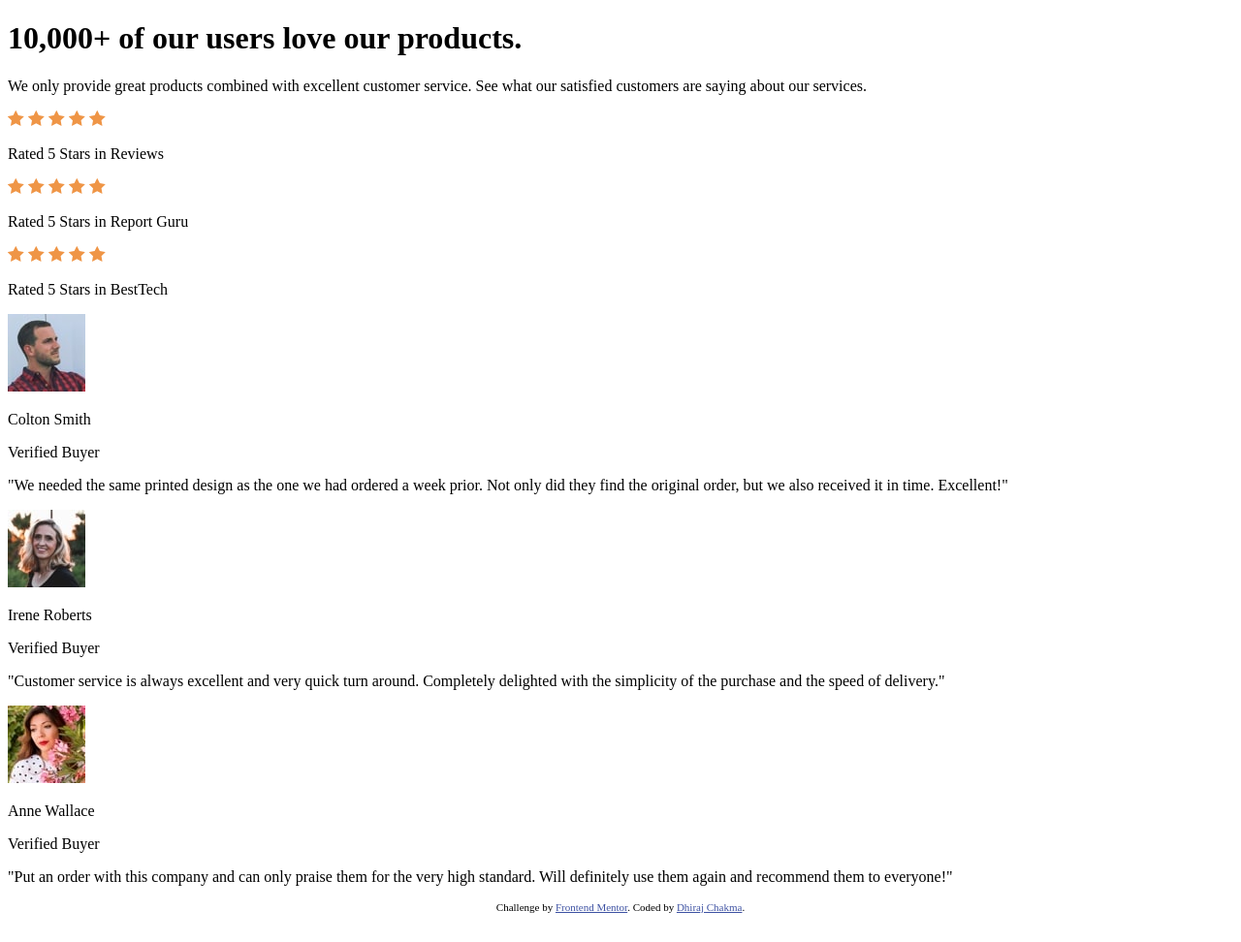
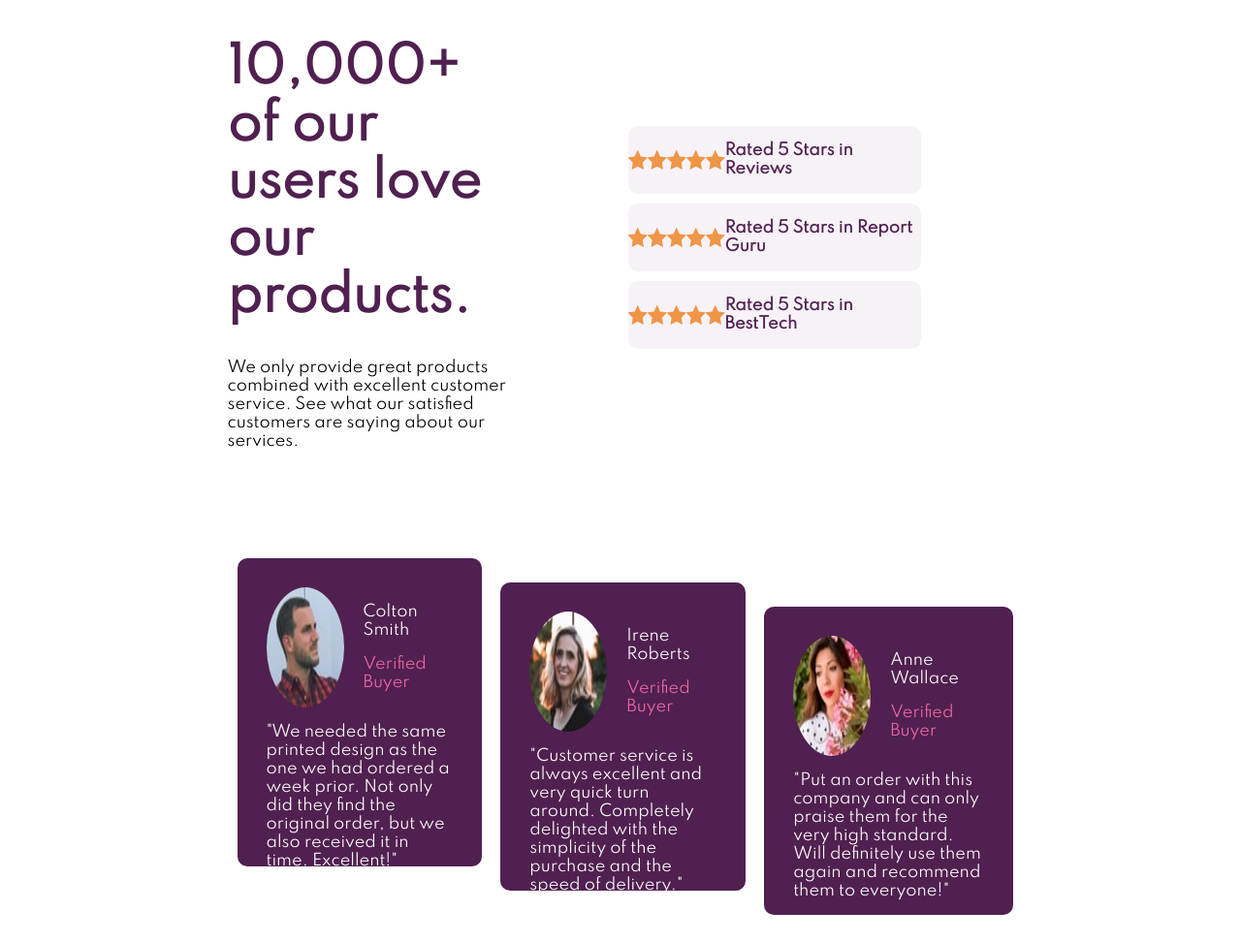
Before and after one commit to dhiraj-chakma/social-proof-section, a plain HTML site: page index.html in a window 1280 px wide. Shown: the whole page at 97% size. Before the commit the page ends 950 px from the top, so only its background shows below. Drawn offline with Linux system fonts and the light colour scheme.

Commit message:
desktop version

```diff
--- a/css/desktop.css
+++ b/css/desktop.css
@@ -0,0 +1,93 @@
+@media only screen and (min-width: 768px){
+   .container{
+       display: grid;
+       grid-template-columns: repeat(12,1fr);
+        grid-template-rows: repeat(2,1fr);
+        grid-gap: 5px;
+        height: 100%;
+
+   }
+
+
+   h1{
+       font-size: 50px;
+       color: hsl(300, 43%, 22%);
+   }
+   .header{
+       grid-column: 3/ span 3;
+       align-self:center;
+       margin-left: auto;
+       padding-left: 15px;
+   }
+   .rating{
+
+       grid-column: 7/ span 3;
+       color: hsl(300, 43%, 22%);
+       font-weight: 800;
+       align-self: center;
+       display: grid;
+
+   }
+   .review {
+       display: flex;
+       margin: 5px;
+       background-color: hsl(300, 24%, 96%);
+       border-radius: 10px;
+   }
+   .first{
+       justify-self: flex-start;
+   }
+   .second{
+       justify-self: center;
+   }
+   .third{
+       justify-self: flex-end;
+   }
+   .review img{
+       width: 20px;
+       height: 20px;
+       align-self: center;
+   }
+   .comments{
+        padding: 10px;
+        grid-row: 2/span1;
+        grid-column: 3/ span 8;
+        display: grid;
+        grid-gap: 15px;
+        margin: 80px auto 10px auto;
+
+   }
+   .comment{
+       width: 75%;
+       height: 70%;
+       background-color: hsl(300, 43%, 22%);
+       padding: 30px;
+       color: hsl(0, 0%, 100%);
+       border-radius: 10px;
+   }
+   .one{
+       grid-column: 2/span 4;
+       align-self: flex-start;
+   }
+   .two{
+    grid-column: 6/span 4;
+    align-self: center;
+}
+.three{
+    grid-column: 10/span 4;
+    align-self: flex-end;
+}
+   .person{
+       display: flex;
+   }
+   .person img{
+       border-radius: 50%;
+   }
+   .name{
+       margin-left: 20px;
+   }
+   .verify{
+       color: hsl(333, 80%, 67%);
+   }
+
+}
--- a/css/mobile.css
+++ b/css/mobile.css
@@ -1,7 +1,7 @@
-@media only screen and (max-width: 600px) {
+@media only screen and (max-width: 768px) {
     body{
         font-size: 15px;
-        font-family: 'Spartan', sans-serif;
+
         padding: 30px;
     }
 
--- a/index.html
+++ b/index.html
@@ -22,18 +22,13 @@
     <style>
       body{
         box-sizing: border-box;
-      }
-      .attribution {
-        font-size: 11px;
-        text-align: center;
-      }
-      .attribution a {
-        color: hsl(228, 45%, 44%);
+        font-family: 'Spartan', sans-serif;
       }
     </style>
   </head>
   <body>
     <div class="container">
+
         <div class="header">
           <h1>10,000+ of our users love our products.</h1>
           <p>
@@ -43,7 +38,7 @@
         </div>
 
         <div class="rating">
-        <div class="review">
+          <div class="review first">
             <img src="./images/icon-star.svg" alt="">
             <img src="./images/icon-star.svg" alt="">
             <img src="./images/icon-star.svg" alt="">
@@ -52,7 +47,8 @@
             <p>Rated 5 Stars in Reviews</p>
 
           </div>
-        <div class="review">
+
+          <div class="review second">
             <img src="./images/icon-star.svg" alt="">
             <img src="./images/icon-star.svg" alt="">
             <img src="./images/icon-star.svg" alt="">
@@ -61,7 +57,7 @@
             <p>Rated 5 Stars in Report Guru</p>
 
           </div>
-        <div class="review">
+          <div class="review third">
             <img src="./images/icon-star.svg" alt="">
             <img src="./images/icon-star.svg" alt="">
             <img src="./images/icon-star.svg" alt="">
@@ -72,8 +68,10 @@
           </div>
         </div>
 
+
+
       <div class="comments">
-        <div class="comment">
+        <div class="comment one">
           <div class="person">
             <img src="./images/image-colton.jpg" alt="">
             <div class="name">
@@ -88,7 +86,7 @@
            </p>
         </div>
 
-        <div class="comment">
+        <div class="comment two">
           <div class="person">
             <img src="./images/image-irene.jpg" alt="">
             <div class="name">
@@ -102,7 +100,7 @@
            </p>
         </div>
 
-        <div class="comment">
+        <div class="comment three">
           <div class="person">
             <img src="./images/image-anne.jpg" alt="">
             <div class="name">
@@ -117,17 +115,11 @@
         </div>
         </div>
       </div>
-    </div>
-        </div>
 
 
 
 
-    <div class="attribution">
-      Challenge by
-      <a href="https://www.frontendmentor.io?ref=challenge" target="_blank"
-        >Frontend Mentor</a
-      >. Coded by <a href="https://www.linkedin.com/in/dhiraj-chakma-004235175/">Dhiraj Chakma</a>.
-    </div>
+
+
   </body>
 </html>
```
Lines whose indentation alone changed are shown as unchanged.
